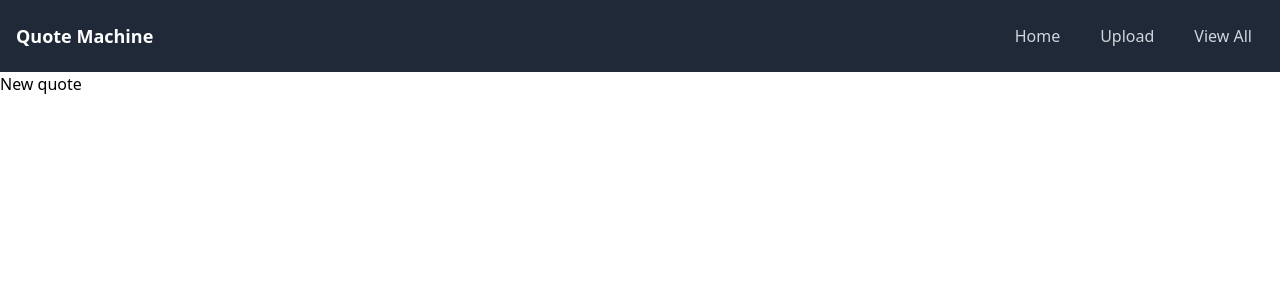
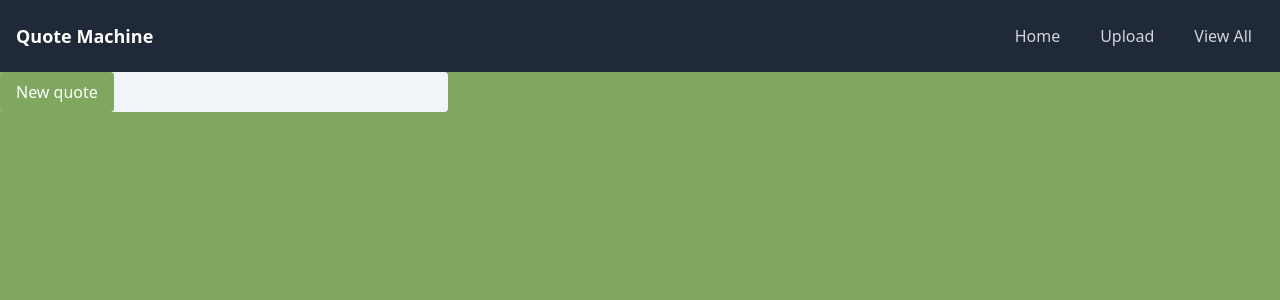
Before and after one commit to MisutaKohi/quote-machine, a Next.js app: page / in a window 1280 px wide. Shown: the top 300 px of the page. Built offline with nearby package versions, Linux system fonts and the light colour scheme; no server answers.

Commit message:
Background changes color when new quote is requested

```diff
--- a/app/globals.css
+++ b/app/globals.css
@@ -1,3 +1,17 @@
 @tailwind base;
 @tailwind components;
 @tailwind utilities;
+
+:root {
+  --row1: rgb(236, 241, 224);
+  --row2: rgb(255, 255, 255);
+
+  --bg1: rgb(67, 47, 50);
+  --bg2: rgb(132, 175, 169);
+  --bg3: rgb(48, 61, 78);
+  --bg4: rgb(127, 167, 96);
+  --bg5: rgb(49, 35, 36);
+  --bg6: rgb(231, 160, 60);
+  --bg7: rgb(85, 172, 104);
+  --bg8: rgb(189, 187, 156);
+}
--- a/app/page.tsx
+++ b/app/page.tsx
@@ -14,12 +14,19 @@ export default function Home() {
     text: '',
     hash_id: ''
   };
+  const [ quote, setQuote ] = useState<Quote>(blankQuote);
 
-  const [ quote, setQuote ] = useState<Quote>(blankQuote);
+  const bgColors = ['#432F32', '#84AFA9', '#303D4E', '#7FA760', '#312324', '#E7A03C', '#55AC68', '#BDBB9C'];
+  let randomIdx = Math.floor(Math.random() * bgColors.length);
+  const [ bgColor, setBgColor ] = useState<string>(bgColors[randomIdx]);
 
   async function fetchQuote() {
     const res = await fetch('http://localhost:4000/fetchquote');
     const data = await res.json();
+
+    randomIdx = Math.floor(Math.random() * bgColors.length)
+    setBgColor(bgColors[randomIdx]);
+
     setQuote(data);
   }
 
@@ -28,12 +35,23 @@ export default function Home() {
   }, []);
 
   return (
-    <div>
-      <ul>
-        <li>{ quote.text }</li>
-        <li>{ quote.author }</li>
-      </ul>
-      <button onClick={ fetchQuote }>New quote</button>
-    </div>
+    <main
+      style={{ backgroundColor: `${bgColor}`}}
+      className='min-h-screen min-w-screen'
+    >
+      <div className="rounded bg-slate-100 max-w-md">
+        <ul>
+          <li>{ quote.text }</li>
+          <li>{ quote.author }</li>
+        </ul>
+        <button
+          type='submit'
+          onClick={ fetchQuote }
+          className="hover:bg-blue-700 text-white py-2 px-4 rounded"
+          style={{ backgroundColor: `${bgColor}`}}>
+            New quote
+          </button>
+        </div>
+    </main>
   );
 }
```
